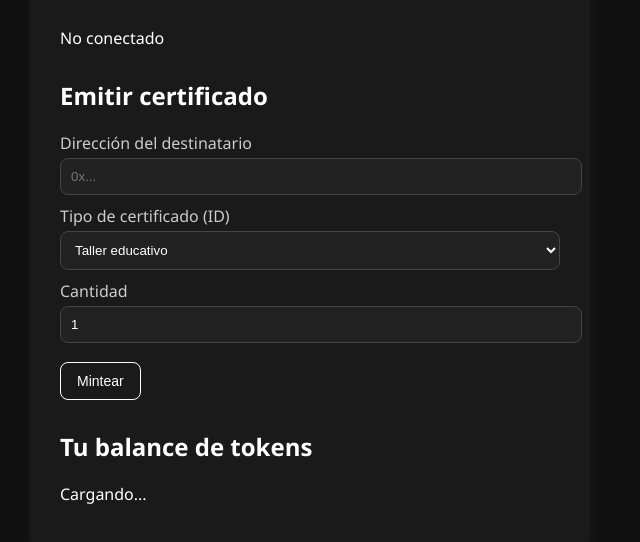
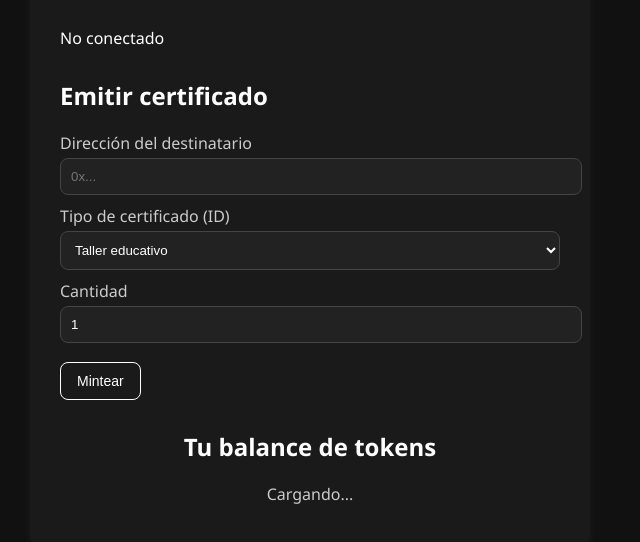
Before and after one commit to Rodrigocrem/ProyectoFinalBlockChain, a plain HTML site: page index.html in a window 1280 px wide. Shown: the part 244-786 px from the top of the page, without its empty margins (330-970 px from the left). Drawn offline with Linux system fonts and the light colour scheme.

Commit message:
Update style.css

```diff
--- a/style.css
+++ b/style.css
@@ -48,7 +48,7 @@ button {
 }
 
 form button {
-  margin-top: 19px; /* Ajustado 4px más abajo */
+  margin-top: 19px; /* Corregido 15px + 4px extra */
 }
 
 button:hover {
@@ -89,6 +89,7 @@ select:focus {
   color: #ccc;
 }
 
+/* ✅ Feedback visual animado */
 .status-success {
   color: #4caf50;
   animation: fadeIn 0.4s ease-in-out;
@@ -109,3 +110,15 @@ select:focus {
     transform: translateY(0);
   }
 }
+
+/* Balance */
+.balance-section {
+  margin-top: 30px;
+  text-align: center;
+}
+
+#balance {
+  margin-top: 10px;
+  font-size: 16px;
+  color: #ccc;
+}
```
